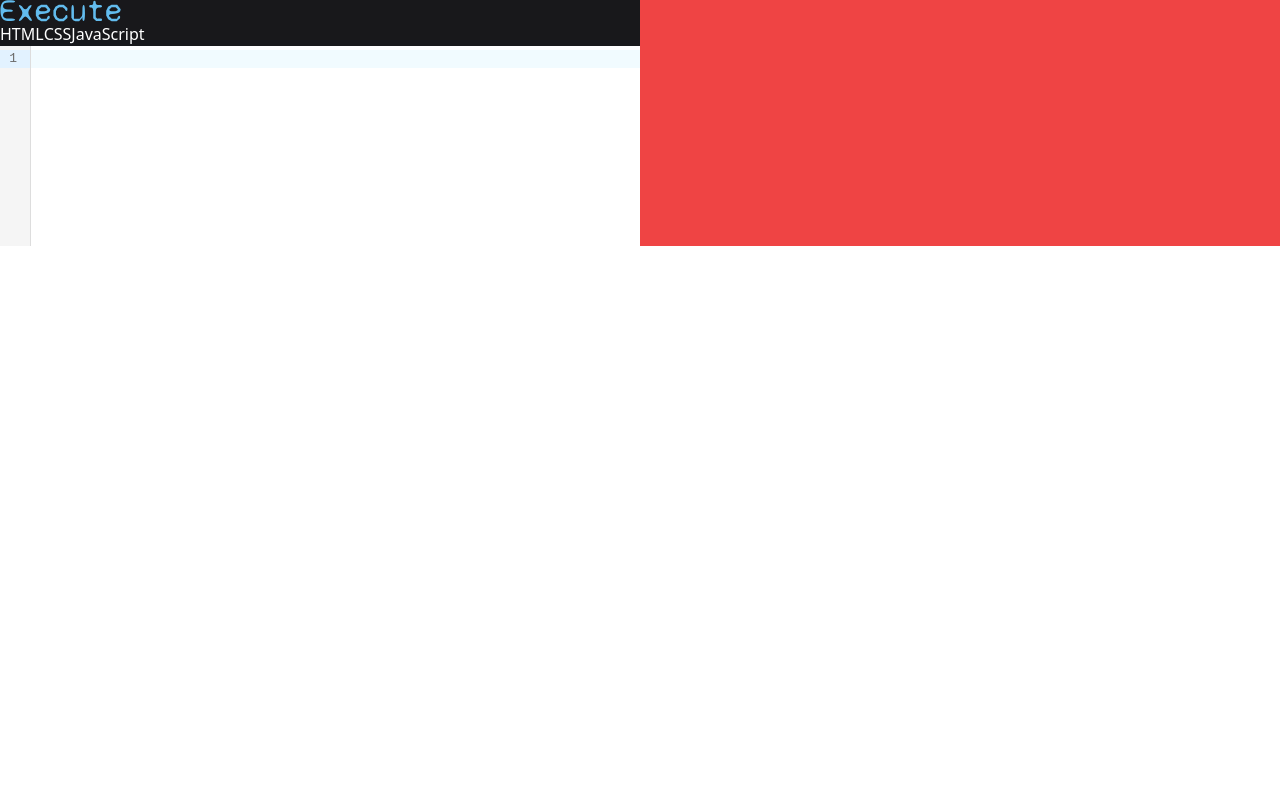
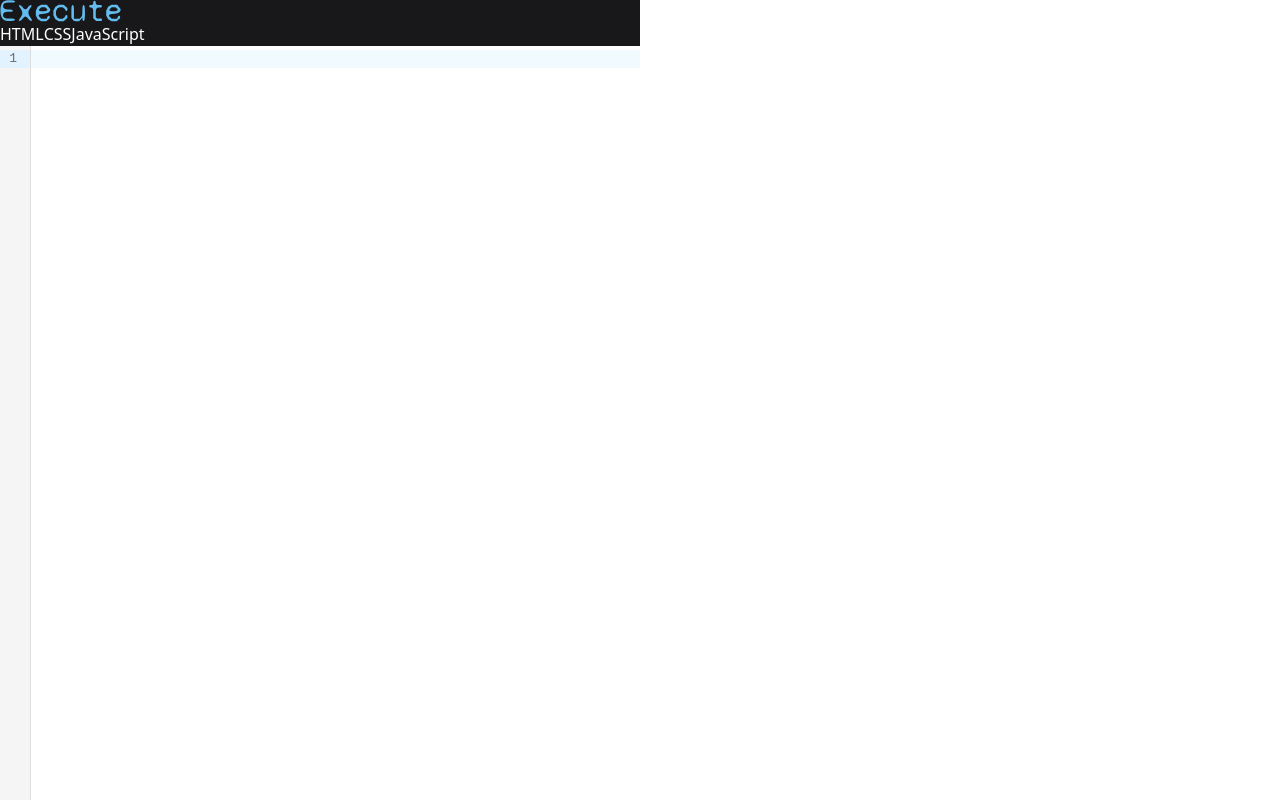
Before and after one commit to subhoghoshX/execute, a Next.js app: page / in a window 1280 px wide. Built offline with nearby package versions, Linux system fonts and the light colour scheme; what prettier-plugin-tailwindcss would draw is missing.

Commit message:
feat: full height editors, transparent preview bg

```diff
--- a/components/Editor.tsx
+++ b/components/Editor.tsx
@@ -24,8 +24,10 @@ export default function ({ iframeRef }: Props) {
   }, [htmlCode, cssCode, jsCode]);
 
   return (
-    <section className="w-1/2 bg-zinc-900">
-      <Logo />
+    <section className="flex h-screen w-1/2 flex-col bg-zinc-900">
+      <div>
+        <Logo />
+      </div>
       <menu>
         <button className="text-white" onClick={() => setActiveEditor("html")}>
           HTML
@@ -42,21 +44,27 @@ export default function ({ iframeRef }: Props) {
         height="200px"
         onChange={(value) => setHtmlCode(value)}
         extensions={[html()]}
-        className={activeEditor == "html" ? "" : "hidden"}
+        className={`flex-grow overflow-hidden ${
+          activeEditor == "html" ? "" : "hidden"
+        }`}
       />
       <ReactCodeMirror
         value={cssCode}
         height="200px"
         onChange={(value) => setCssCode(value)}
         extensions={[css()]}
-        className={activeEditor == "css" ? "" : "hidden"}
+        className={`flex-grow overflow-hidden ${
+          activeEditor == "css" ? "" : "hidden"
+        }`}
       />
       <ReactCodeMirror
         value={jsCode}
         height="200px"
         onChange={(value) => setJsCode(value)}
         extensions={[javascript()]}
-        className={activeEditor == "js" ? "" : "hidden"}
+        className={`flex-grow overflow-hidden ${
+          activeEditor == "js" ? "" : "hidden"
+        }`}
       />
     </section>
   );
--- a/pages/index.tsx
+++ b/pages/index.tsx
@@ -17,7 +17,7 @@ export default function Home() {
       </Head>
       <main className="md:flex">
         <Editor iframeRef={iframeRef} />
-        <iframe className="w-1/2 bg-red-500" ref={iframeRef}></iframe>
+        <iframe className="w-1/2" ref={iframeRef}></iframe>
       </main>
     </div>
   );
--- a/styles/globals.css
+++ b/styles/globals.css
@@ -1,3 +1,7 @@
 @tailwind base;
 @tailwind components;
 @tailwind utilities;
+
+.cm-editor {
+    height: 100%;
+}
```
